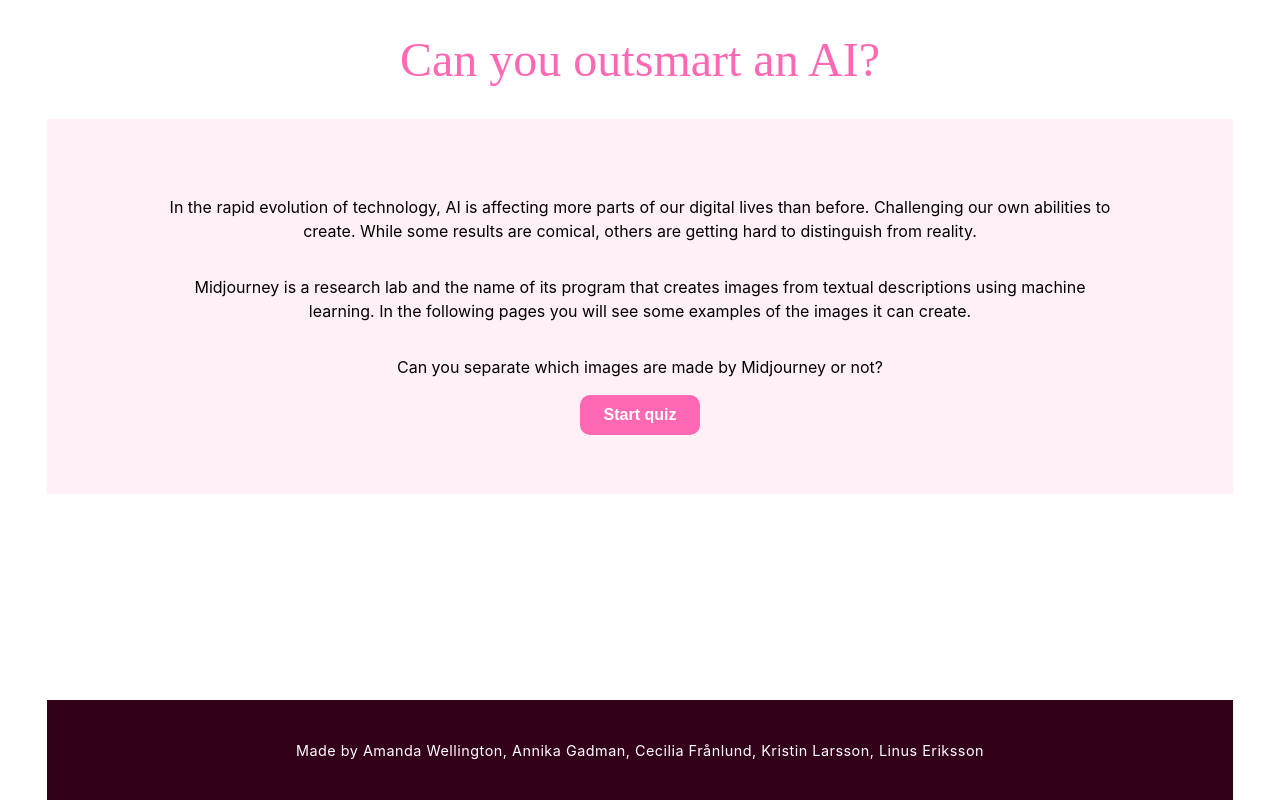
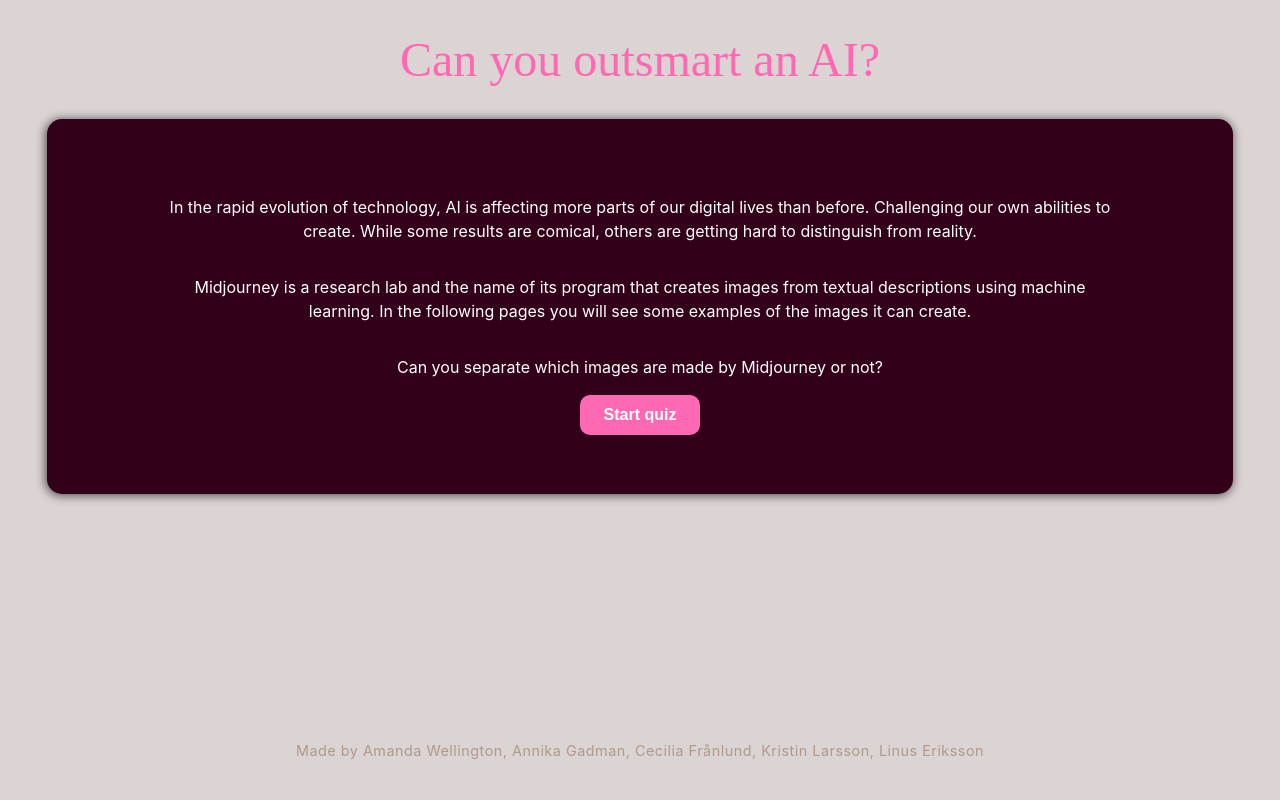
Before and after one commit to Technigo/project-redux-quiz-old, a React (Create React App) app: page / in a window 1280 px wide. Built offline with nearby package versions, Linux system fonts and the light colour scheme; a web font is replaced by a local one.

Commit message:
some styling and disabled eslint in timer

```diff
--- a/src/components/CurrentQuestion.js
+++ b/src/components/CurrentQuestion.js
@@ -98,7 +98,7 @@ export const CurrentQuestion = ({ wasCorrectAnswerSelected }) => {
             isCorrect={wasCorrectAnswerSelected}
             onClick={() => onAnswerSubmit(question.id, index)}
             // eslint-disable-next-line react/no-array-index-key
-            key={option}
+            key={index}
             type="button"
             disabled={answersArray.length === question.id}
             style={answerButtonClass(index)}>
--- a/src/components/Footer.js
+++ b/src/components/Footer.js
@@ -1,12 +1,12 @@
 import React from 'react';
 import styled from 'styled-components';
+import { Background } from 'styledcomponents/Global';
 
 const FooterText = styled.p`
     text-align: center;
     font-size: 0.9rem;
     letter-spacing: 0.5px;
-    background-color: #33001a;
-    color: #fff;
+    color: #AF998E;
     height: 100px;
     width: 100%;
     font-weight: 400;
@@ -22,10 +22,12 @@ const FooterText = styled.p`
 
 const Footer = () => {
   return (
-    <FooterText>
+    <Background>
+      <FooterText>
           Made by Amanda Wellington, Annika Gadman, Cecilia Frånlund,
           Kristin Larsson, Linus Eriksson
-    </FooterText>
+      </FooterText>
+    </Background>
   )
 }
 export default Footer;
--- a/src/components/Startpage.js
+++ b/src/components/Startpage.js
@@ -30,10 +30,19 @@ const StyledStartPage = styled.div`
   display: flex;
   flex-direction: column;
   align-items: center;
-  background-color: rgba(255,105,180,0.1);
+  background-color: #33001A;
+  border-radius: 15px;
   padding: 5% 10%;
+  -webkit-appearance: none;
+-webkit-box-shadow: -4px 4px 20px 4px rgba(0,0,0,0.6);
+box-shadow: -1px 1px 10px 1px rgba(0,0,0,0.6);
+-moz-box-shadow: -1px 1px 10px 1px rgba(0,0,0,0.6);
+
+
   p {
     text-align: center;
     line-height: 1.5rem;
+    font-size: 1rem;
+    color: white;
   }
 `
--- a/src/components/Timer.js
+++ b/src/components/Timer.js
@@ -1,3 +1,4 @@
+/* eslint-disable */
 import React, { useEffect, useState } from 'react';
 import { quiz } from 'reducers/quiz';
 import { useDispatch, useSelector } from 'react-redux'
@@ -17,7 +18,6 @@ const Timer = ({ questionId }) => {
   const [value, setValue] = useState(countdown);
   const dispatch = useDispatch();
   const tick = () => {
-    console.log('tick')
     setValue(value - 1)
     quiz.actions.setCountdown(value - 1)
   }
@@ -27,9 +27,8 @@ const Timer = ({ questionId }) => {
     if (countdown > 0) {
       timer = setInterval(tick, 1000)
     }
-
     return () => clearInterval(timer);
-  }, [countdown, value]);
+  }, [countdown]);
 
   useEffect(() => {
     if (value === 0) {
@@ -40,7 +39,7 @@ const Timer = ({ questionId }) => {
   useEffect(() => {
     dispatch(quiz.actions.resetCountdown);
     setValue(countdown)
-  }, [questionId])
+  }, [questionId, dispatch, countdown])
 
   return (
     <Counter>
--- a/src/index.css
+++ b/src/index.css
@@ -10,6 +10,7 @@ body {
     sans-serif;
   -webkit-font-smoothing: antialiased;
   -moz-osx-font-smoothing: grayscale;
+  background-color: rgb(220, 211, 211);
 }
 
 code {
--- a/src/styledcomponents/Global.js
+++ b/src/styledcomponents/Global.js
@@ -17,7 +17,14 @@ export const InnerWrapper = styled.div`
     grid-template-rows: auto 1fr auto;
 `
 
+export const Background = styled.div`
+background-color: rgb(220, 211, 211);
+height: 100%;
+width: 100%;
+`
+
 export const Layout = ({ children }) => (
+  <Background>
     <OuterWrapper>
       <InnerWrapper>
         <Header />
@@ -27,4 +34,5 @@ export const Layout = ({ children }) => (
         <Footer />
       </InnerWrapper>
     </OuterWrapper>
+  </Background>
 )
```
Lines whose indentation alone changed are shown as unchanged.
